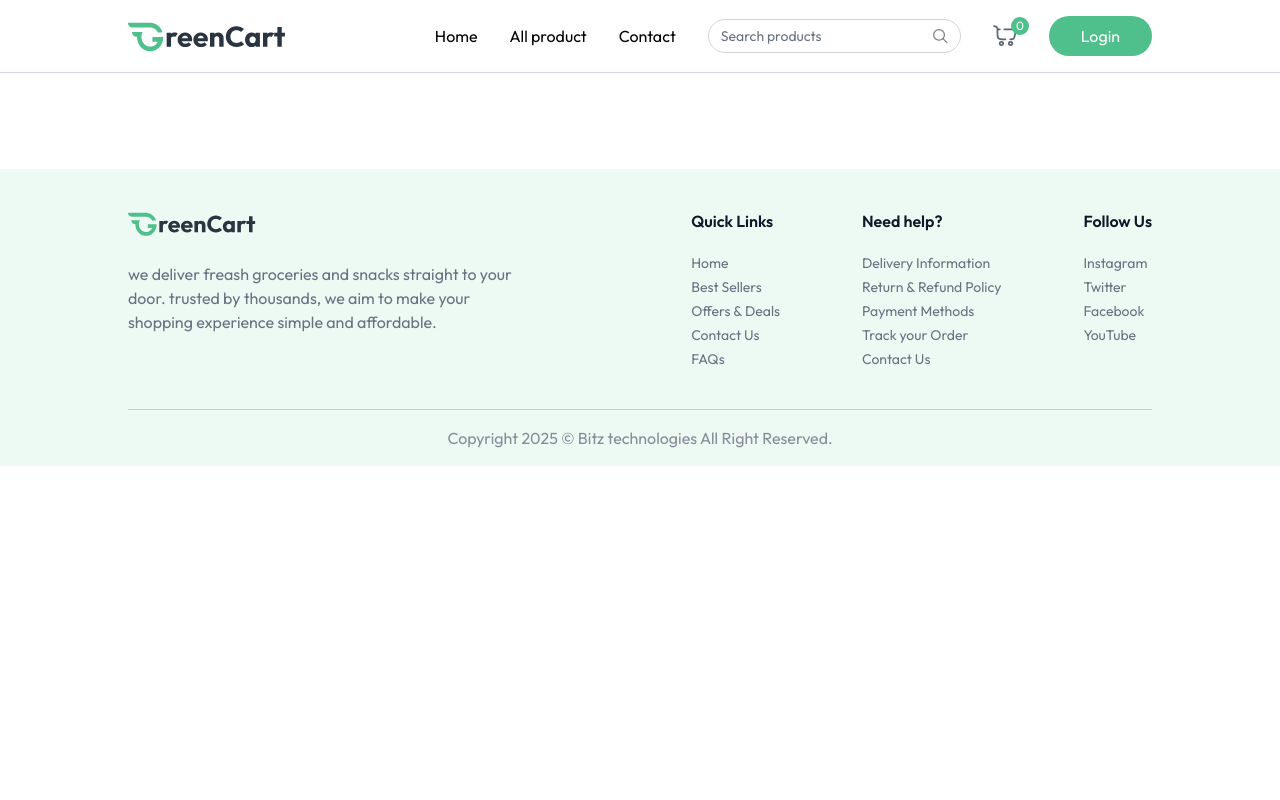
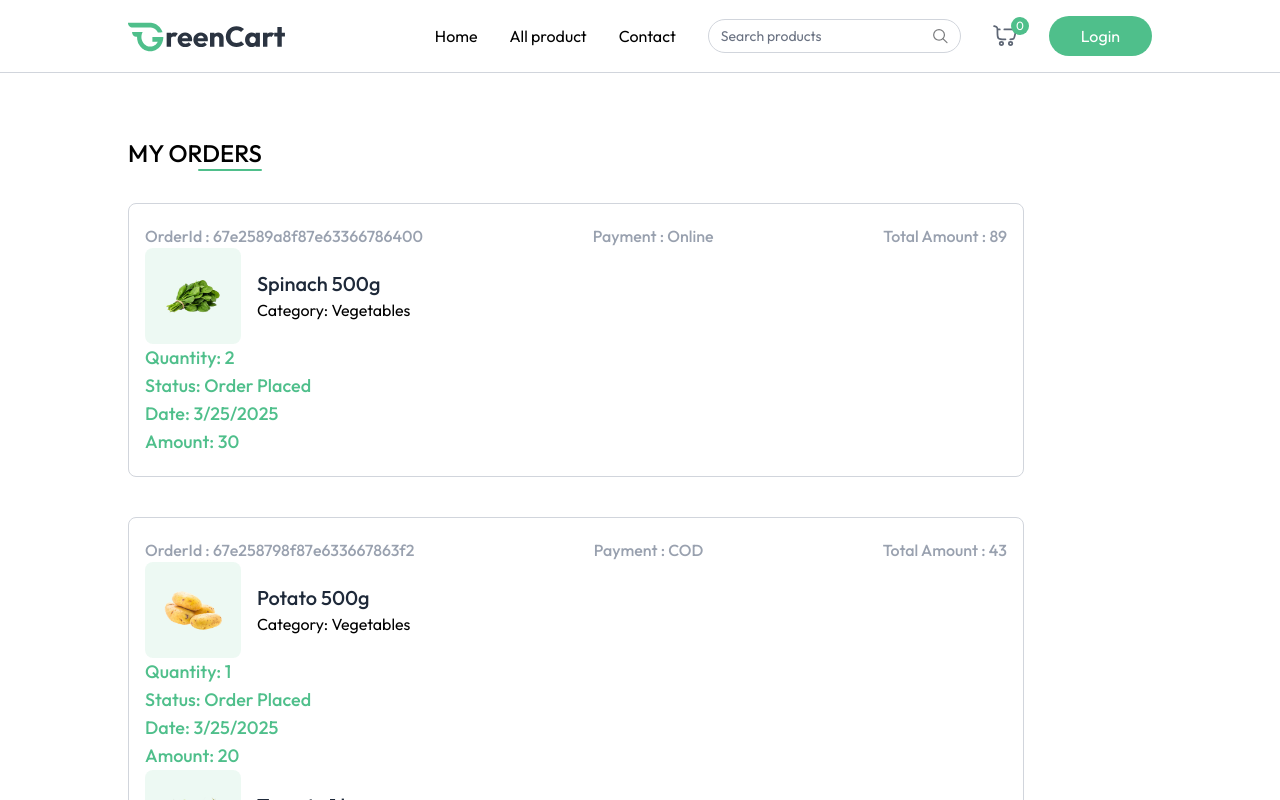
Before and after one commit to abdu951/green-cart, a React (Vite) app in the folder client/: page /my-orders in a window 1280 px wide. Shown: the top 800 px of the page. Built offline with nearby package versions, Linux system fonts and the light colour scheme.

Commit message:
add my orders page

```diff
--- a/client/src/App.jsx
+++ b/client/src/App.jsx
@@ -11,6 +11,7 @@
 import ProductDetails from './pages/ProductDetails'
 import Cart from './pages/Cart'
 import AddAddress from './pages/AddAddress'
+import MyOrders from './pages/MyOrders'
 
 const App = () => {
   const isSellerpath = useLocation().pathname.includes('seller')
@@ -30,6 +31,7 @@
           <Route path='/products/:category/:id' element={<ProductDetails />} />
           <Route path='/cart' element={<Cart />} />
           <Route path='/add-address' element={<AddAddress />} />
+          <Route path='/my-orders' element={<MyOrders />} />
         </Routes>
       </div>
       {!isSellerpath &&<Footer />}
--- /dev/null
+++ b/client/src/pages/MyOrders.jsx
@@ -0,0 +1,67 @@
+import React from 'react'
+import { useState, useEffect } from 'react'
+import { useAppContext } from '../context/AppContext'
+import { dummyOrders } from '../assets/assets'
+
+const MyOrders = () => {
+
+    const [myOrders, setMyOrders] = useState([])
+    const {currency} = useAppContext()
+
+    const fetchMyOrders = async () => {
+        setMyOrders(dummyOrders)
+    }
+
+    useEffect(() => {
+        fetchMyOrders()
+    }, [])
+
+
+  return (
+    <div className='mt-16 pb-16'>
+        <div className='flex flex-col items-end w-max mb-8'>
+            <p className='text-2xl font-medium uppercase'>My orders</p>
+            <div className='w-16 h-0.5 bg-primary rounded-full'></div>
+        </div>
+
+        {myOrders.map((order, index) => (
+            <div key={index} className='border border-gray-300 rounded-lg mb-10 p-4 py-5 max-w-4xl'>
+                <p className='flex justify-between md:items-center text-gray-400 md:font-medium max-md:flex-col'>
+                    <span>OrderId : {order._id}</span>
+                    <span>Payment : {order.paymentType}</span>
+                    <span>Total Amount : {currency}{order.amount}</span>
+                </p>
+
+                {order.items.map((item, index) => (
+                    <div>
+
+                        <div className='flex items-center mb-4 md:mb-0'>
+                            <div className='bg-primary/10 p-4 rounded-lg'>
+                                <img src={item.product.image[0]} alt="" className='w-16 h-16'/>
+                            </div>
+
+                            <div className='ml-4'>
+                                <h2 className='text-xl font-medium text-gray-800'>{item.product.name}</h2>
+                                <p>Category: {item.product.category}</p>
+                            </div>
+                        </div>
+
+                        <div className='text-primary text-lg font-medium'>
+                            <p>Quantity: {item.quantity || "1"}</p>
+                            <p>Status: {order.status}</p>
+                            <p>Date: {new Date(order.createdAt).toLocaleDateString()}</p>
+                        </div>
+
+                        <p className='text-primary text-lg font-medium'>
+                            Amount: {currency}{item.product.offerPrice * item.quantity}
+                        </p>
+
+                    </div>
+                ))}
+            </div>
+        ))}
+    </div>
+  )
+}
+
+export default MyOrders
```
